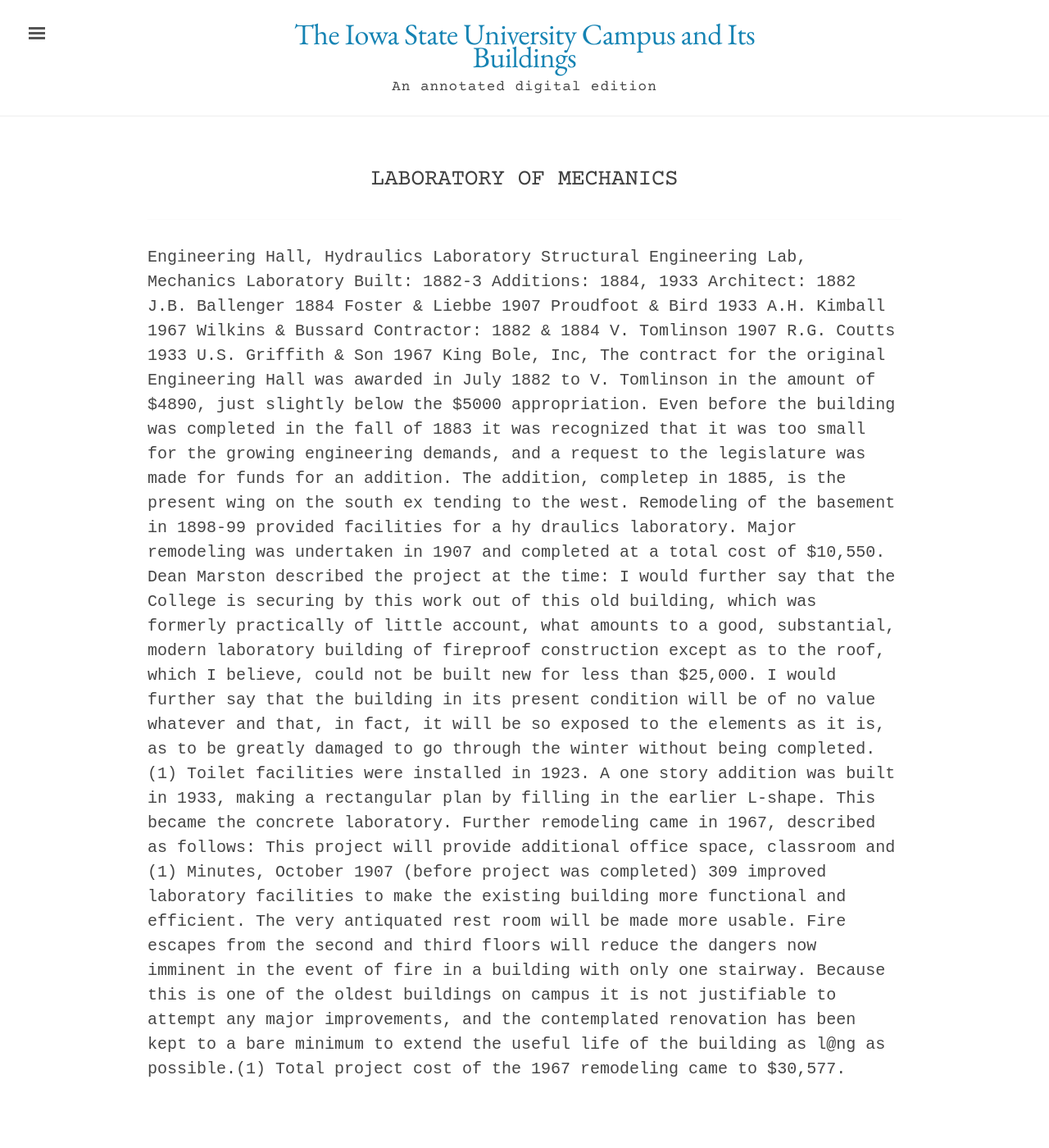
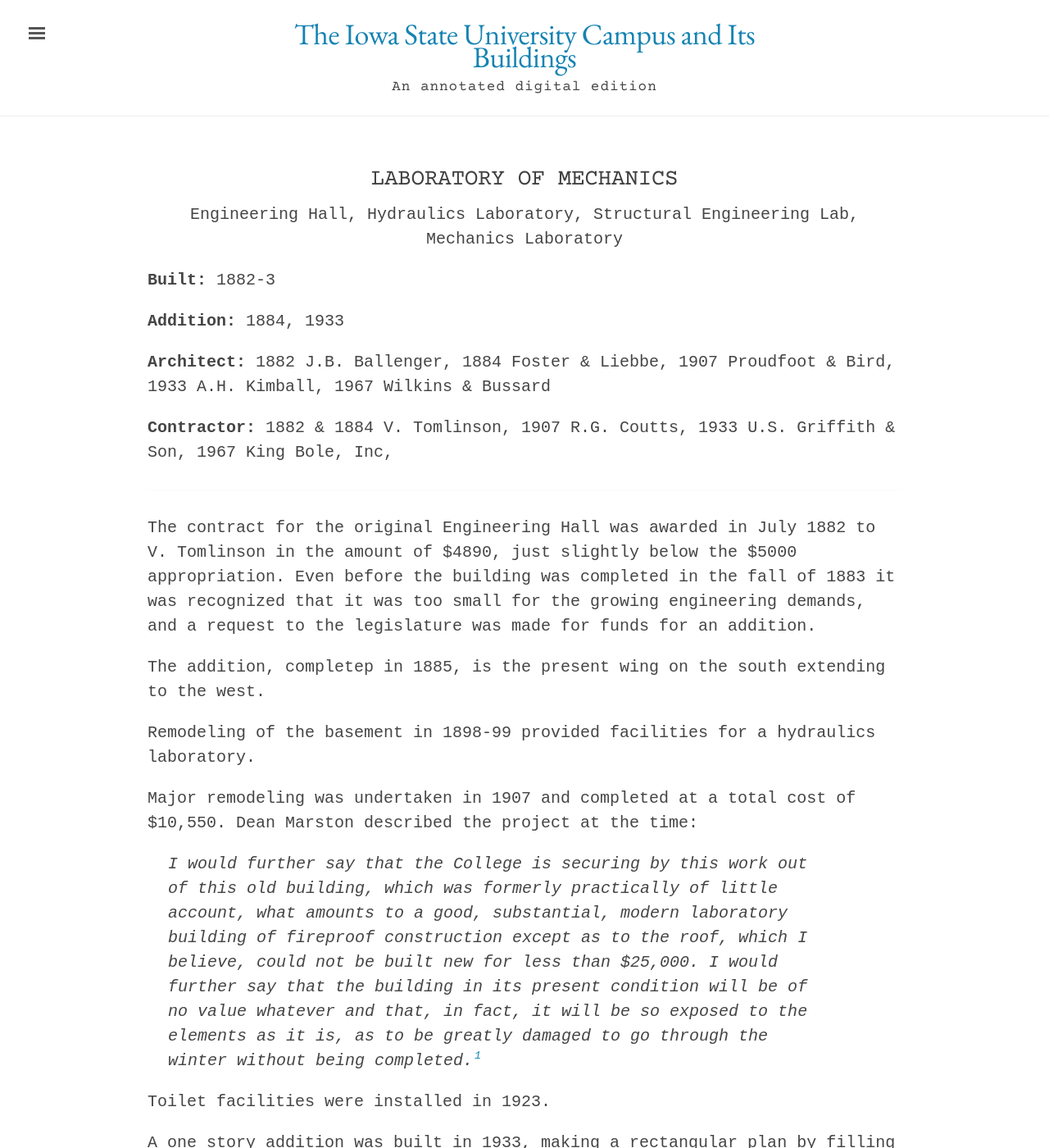
Before and after one commit to emanderson811/day-edition, a Jekyll site: the page built from _texts/buildings/123day-lab-mechanics.md, in a window 1280 px wide and 1400 px high. Shown: the whole window at 82% size. Built offline with Jekyll 4.4.1, drawn with Linux system fonts in a browser that asks for light colours; some of the changed lines change nothing that is shown; some of the changed text lies outside the part shown.

Commit message:
Update 123day-lab-mechanics.md

```diff
--- a/_texts/buildings/123day-lab-mechanics.md
+++ b/_texts/buildings/123day-lab-mechanics.md
@@ -2,10 +2,25 @@
 layout: building
 title: "Laboratory of Mechanics"
 alternative_name:
-built:
+  - "Engineering Hall"
+  - "Hydraulics Laboratory"
+  - "Structural Engineering Lab"
+  - "Mechanics Laboratory"
+built: "1882-3"
 addition:
+  - "1884"
+  - "1933"
 architect:
+  - "1882 J.B. Ballenger"
+  - "1884 Foster & Liebbe"
+  - "1907 Proudfoot & Bird"
+  - "1933 A.H. Kimball"
+  - "1967 Wilkins & Bussard"
 contractor:
+  - "1882 & 1884 V. Tomlinson"
+  - "1907 R.G. Coutts"
+  - "1933 U.S. Griffith & Son"
+  - "1967 King Bole, Inc,"
 razed:
 author:
 rights: Public Domain
@@ -14,21 +29,26 @@
 ---
 ---
 
-Engineering Hall, Hydraulics Laboratory
-Structural Engineering Lab, Mechanics Laboratory
-Built: 1882-3 Additions: 1884, 1933
-Architect: 1882 J.B. Ballenger 1884 Foster & Liebbe 1907 Proudfoot & Bird 1933 A.H. Kimball 1967 Wilkins & Bussard
-Contractor: 1882 & 1884 V. Tomlinson 1907 R.G. Coutts 1933 U.S. Griffith & Son 1967 King Bole, Inc,
 The contract for the original Engineering Hall was awarded in July 1882 to V. Tomlinson in the amount of $4890, just slightly below the $5000 appropriation. Even before the building was completed in the fall of 1883 it was recognized that it was too small for the growing engineering demands, and a request to the legislature was made for funds for an addition.
-The addition, completep in 1885, is the present wing on the south ex tending to the west.
-Remodeling of the basement in 1898-99 provided facilities for a hy draulics laboratory.
+
+The addition, completep in 1885, is the present wing on the south extending to the west.
+
+Remodeling of the basement in 1898-99 provided facilities for a hydraulics laboratory.
+
 Major remodeling was undertaken in 1907 and completed at a total cost of $10,550. Dean Marston described the project at the time:
-I would further say that the College is securing by this work out of this old building, which was formerly practically of little account, what amounts to a good, substantial, modern laboratory building of fireproof construction except as to the roof, which I believe, could not be built new for less than $25,000. I would further say that the building in its present condition will be of no value whatever and that, in fact, it will be so exposed to the elements as it is, as to be greatly damaged to go through the winter without being completed.(1)
+
+> I would further say that the College is securing by this work out of this old building, which was formerly practically of little account, what amounts to a good, substantial, modern laboratory building of fireproof construction except as to the roof, which I believe, could not be built new for less than $25,000. I would further say that the building in its present condition will be of no value whatever and that, in fact, it will be so exposed to the elements as it is, as to be greatly damaged to go through the winter without being completed.[^fn1]
+
 Toilet facilities were installed in 1923.
+
 A one story addition was built in 1933, making a rectangular plan by filling in the earlier L-shape. This became the concrete laboratory.
+
 Further remodeling came in 1967, described as follows:
-This project will provide additional office space, classroom and
-(1) Minutes, October 1907 (before project was completed)
-309
-improved laboratory facilities to make the existing building more functional and efficient. The very antiquated rest room will be made more usable. Fire escapes from the second and third floors will reduce the dangers now imminent in the event of fire in a building with only one stairway. Because this is one of the oldest buildings on campus it is not justifiable to attempt any major improvements, and the contemplated renovation has been kept to a bare minimum to extend the useful life of the building as l@ng as possible.(1)
+
+This project will provide additional office space, classroom and improved laboratory facilities to make the existing building more functional and efficient. The very antiquated rest room will be made more usable. Fire escapes from the second and third floors will reduce the dangers now imminent in the event of fire in a building with only one stairway. Because this is one of the oldest buildings on campus it is not justifiable to attempt any major improvements, and the contemplated renovation has been kept to a bare minimum to extend the useful life of the building as long as possible.[^fn2]
+
+[^fn1]:  Minutes, October 1907 (before project was completed)
+
 Total project cost of the 1967 remodeling came to $30,577.
+
+[^fn2]: Minutes, March 1967
```
